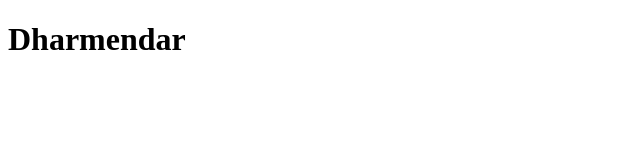
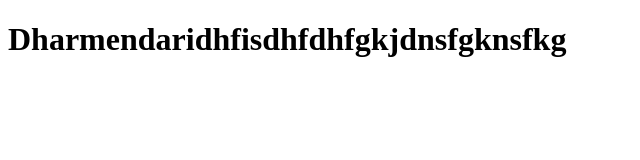
Before and after one commit to dharmendarcoder/Traning-, a plain HTML site: page index.html in a window 1280 px wide. Shown: the whole page, without its empty margins (0-640 px from the left). Drawn offline with Linux system fonts and the light colour scheme.

Commit message:
ldfjsdjf33333

```diff
--- a/index.html
+++ b/index.html
@@ -6,6 +6,6 @@
     <title>Document</title>
 </head>
 <body>
-    <h1>Dharmendar</h1>
+    <h1>Dharmendaridhfisdhfdhfgkjdnsfgknsfkg</h1>
 </body>
 </html>
```
